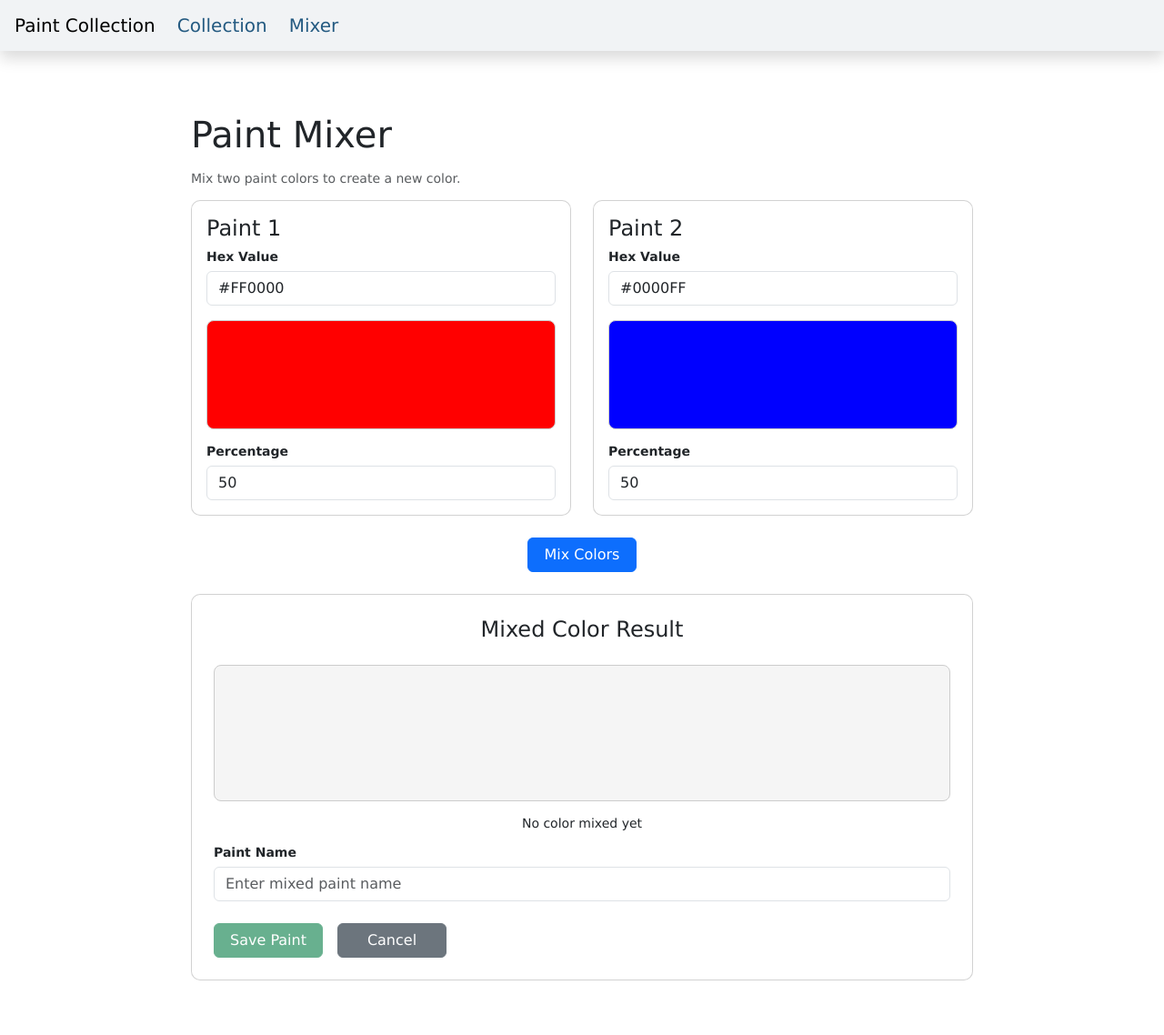
After one commit to Naton-Cai/fullstack_dev_project, a Node server app: page /mixer in a window 1280 px wide. The commit adds this page. Shown: the whole page at 91% size. Run offline with Node 20, Linux system fonts and the light colour scheme; some libraries are stand-ins or nearby versions.

Commit message:
Setup Mixer View Frontend

```diff
--- /dev/null
+++ b/public/javascripts/mixer.js
@@ -0,0 +1,69 @@
+
+document.addEventListener('DOMContentLoaded', () => {
+  const paint1Hex = document.getElementById('paint1Hex');
+  const paint2Hex = document.getElementById('paint2Hex');
+
+  const paint1Preview = document.getElementById('paint1Preview');
+  const paint2Preview = document.getElementById('paint2Preview');
+
+  const paint1Percent = document.getElementById('paint1Percent');
+  const paint2Percent = document.getElementById('paint2Percent');
+
+  const percentageError = document.getElementById('percentageError');
+  const mixButton = document.getElementById('mixButton');
+
+  // Check whether the hex color is valid.
+  function isValidHex(hex) {
+    return /^#([0-9A-Fa-f]{3}|[0-9A-Fa-f]{6})$/.test(hex);
+  }
+
+  // Update both paint color previews.
+  function updatePreview() {
+    const hex1 = paint1Hex.value.trim();
+    const hex2 = paint2Hex.value.trim();
+
+    paint1Preview.style.backgroundColor =
+      isValidHex(hex1) ? hex1 : '#FFFFFF';
+
+    paint2Preview.style.backgroundColor =
+      isValidHex(hex2) ? hex2 : '#FFFFFF';
+
+    validateInputs();
+  }
+
+  // Validate hex values and mixing percentages.
+  function validateInputs() {
+    const percent1 = Number(paint1Percent.value);
+    const percent2 = Number(paint2Percent.value);
+
+    if (!isValidHex(paint1Hex.value.trim()) ||
+        !isValidHex(paint2Hex.value.trim())) {
+      percentageError.textContent = 'Please enter valid hex colors.';
+      mixButton.disabled = true;
+    } else if (
+      paint1Percent.value === '' ||
+      paint2Percent.value === '' ||
+      percent1 < 0 || percent1 > 100 ||
+      percent2 < 0 || percent2 > 100 ||
+      Math.abs(percent1 + percent2 - 100) > 0.001
+    ) {
+      percentageError.textContent =
+        'Both percentages must be between 0 and 100 and add up to 100%.';
+      mixButton.disabled = true;
+    } else {
+      percentageError.textContent = '';
+      mixButton.disabled = false;
+    }
+  }
+
+  // Update previews when hex values change.
+  paint1Hex.addEventListener('input', updatePreview);
+  paint2Hex.addEventListener('input', updatePreview);
+
+  // Validate when percentages change.
+  paint1Percent.addEventListener('input', validateInputs);
+  paint2Percent.addEventListener('input', validateInputs);
+
+  // Display the initial previews.
+  updatePreview();
+});
--- a/public/stylesheets/style.css
+++ b/public/stylesheets/style.css
@@ -18,3 +18,47 @@ a {
 .site-header a {
   color: #245a81;
 }
+
+/*  for */
+/* Paint Mixer page container */
+.mixer-container {
+  max-width: 900px;
+  margin: 40px auto;
+  padding: 20px;
+}
+
+/* Paint cards */
+.mixer-container .card {
+  border-radius: 10px;
+  padding: 20px;
+}
+
+/* Color preview boxes */
+.mixer-container .color-preview {
+  width: 100%;
+  height: 120px;
+  border: 1px solid #ccc;
+  border-radius: 8px;
+}
+
+/* Mixed color preview */
+#mixedColorPreview {
+  height: 150px;
+  background-color: #f5f5f5;
+}
+
+/* Input field labels */
+.mixer-container .form-label {
+  font-weight: 600;
+}
+
+/* Mixer buttons */
+.mixer-container .btn {
+  min-width: 120px;
+}
+
+/* Percentage error message */
+#percentageError {
+  font-size: 14px;
+  text-align: center;
+}
--- a/routes/index.js
+++ b/routes/index.js
@@ -15,4 +15,9 @@ router.get('/paints/:id/delete', paintController.paint_delete_get);
 
 router.post('/paints/:id/delete', paintController.paint_delete_post);
 
+// GET: Display the Mixer page.
+router.get('/mixer', (req, res) => {
+  res.render('mixer', { title: 'Paint Mixer' });
+});
+
 module.exports = router;
--- /dev/null
+++ b/views/mixer.pug
@@ -0,0 +1,116 @@
+
+extends layout
+
+block content
+
+  // Main container for the Mixer page.
+  .mixer-container.mt-5
+
+    // Page title and description.
+    h1.mb-3 Paint Mixer
+    p.text-muted Mix two paint colors to create a new color.
+
+    .row.g-4
+
+      // First paint section.
+      .col-md-6
+        .card.p-3
+          h4 Paint 1
+
+          // Enter the first paint hex value.
+          label.form-label(for="paint1Hex") Hex Value
+          input#paint1Hex.form-control(
+            type="text"
+            name="paint1Hex"
+            value="#FF0000"
+            pattern="#([0-9A-Fa-f]{3}|[0-9A-Fa-f]{6})"
+            maxlength="7"
+            required
+          )
+
+          // Preview the first paint color.
+          #paint1Preview.color-preview.mt-3(
+            style="background-color: #FF0000;"
+          )
+
+          // Display the first paint percentage.
+          label.form-label.mt-3(for="paint1Percent") Percentage
+          input#paint1Percent.form-control(
+            type="number"
+            name="paint1Percent"
+            min="0"
+            max="100"
+            value="50"
+            required
+          )
+
+      // Second paint section.
+      .col-md-6
+        .card.p-3
+          h4 Paint 2
+
+          // Enter the second paint hex value.
+          label.form-label(for="paint2Hex") Hex Value
+          input#paint2Hex.form-control(
+            type="text"
+            name="paint2Hex"
+            value="#0000FF"
+            pattern="#([0-9A-Fa-f]{3}|[0-9A-Fa-f]{6})"
+            maxlength="7"
+            required
+          )
+
+          // Preview the second paint color.
+          #paint2Preview.color-preview.mt-3(
+            style="background-color: #0000FF;"
+          )
+
+          // Display the second paint percentage.
+          label.form-label.mt-3(for="paint2Percent") Percentage
+          input#paint2Percent.form-control(
+            type="number"
+            name="paint2Percent"
+            min="0"
+            max="100"
+            value="50"
+            required
+          )
+
+    // Display percentage validation errors.
+    #percentageError.text-danger.mt-3
+
+    // Button for mixing the selected colors.
+    .text-center.mt-4
+      button#mixButton.btn.btn-primary(
+        type="button"
+      ) Mix Colors
+
+    // Display the mixed paint result.
+    .card.p-4.mt-4
+      h4.text-center Mixed Color Result
+
+      // Preview of the mixed color.
+      #mixedColorPreview.color-preview.mt-3
+
+      // Display the resulting hex value.
+      p#mixedHex.text-center.mt-3 No color mixed yet
+
+      // Name of the new mixed paint.
+      label.form-label(for="mixedPaintName") Paint Name
+      input#mixedPaintName.form-control(
+        type="text"
+        name="name"
+        placeholder="Enter mixed paint name"
+      )
+
+      // Save and Cancel buttons.
+      .d-flex.gap-3.mt-4
+        button#saveMixButton.btn.btn-success(
+          type="button"
+          disabled
+        ) Save Paint
+
+        a.btn.btn-secondary(href="/paints") Cancel
+
+        // Connect the frontend JavaScript.
+  script(src="/javascripts/mixer.js")
```
